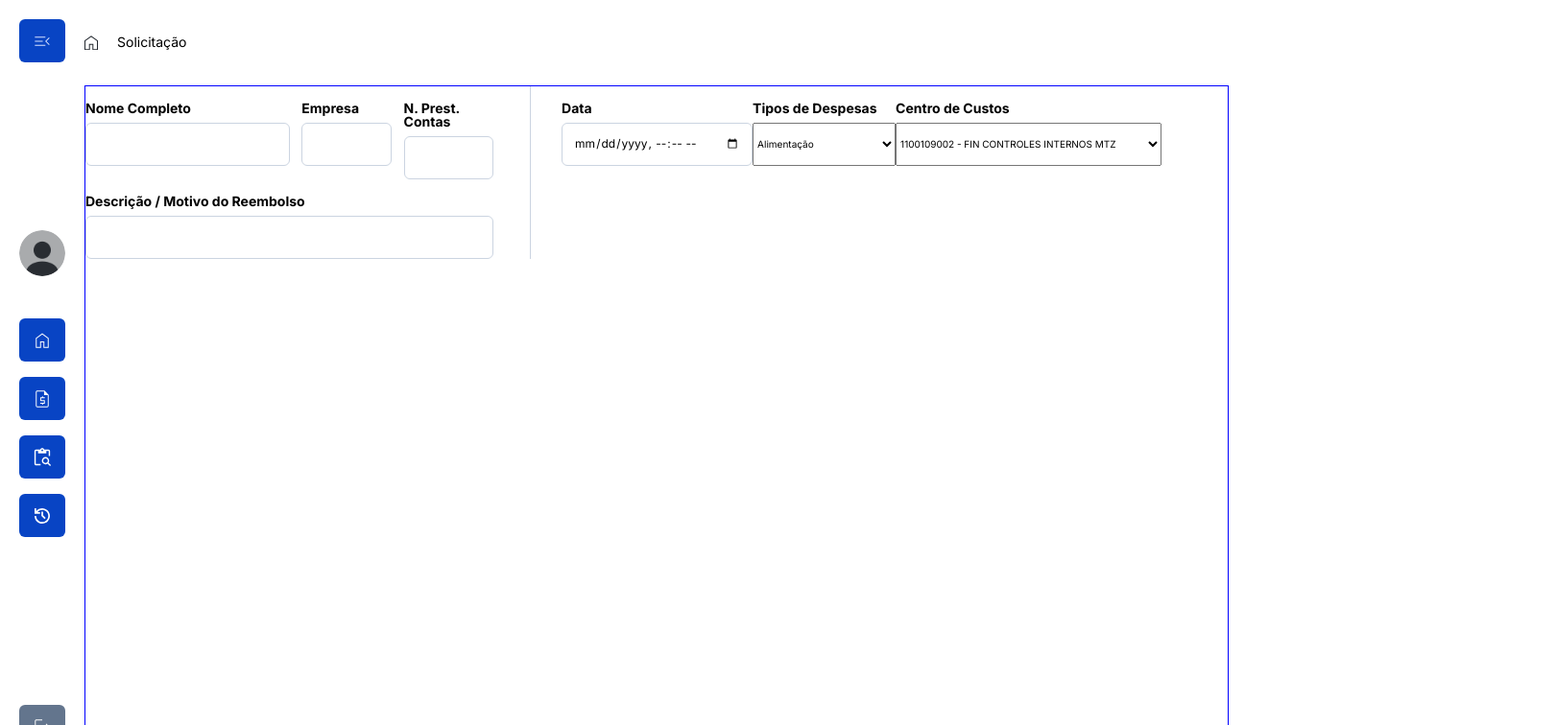
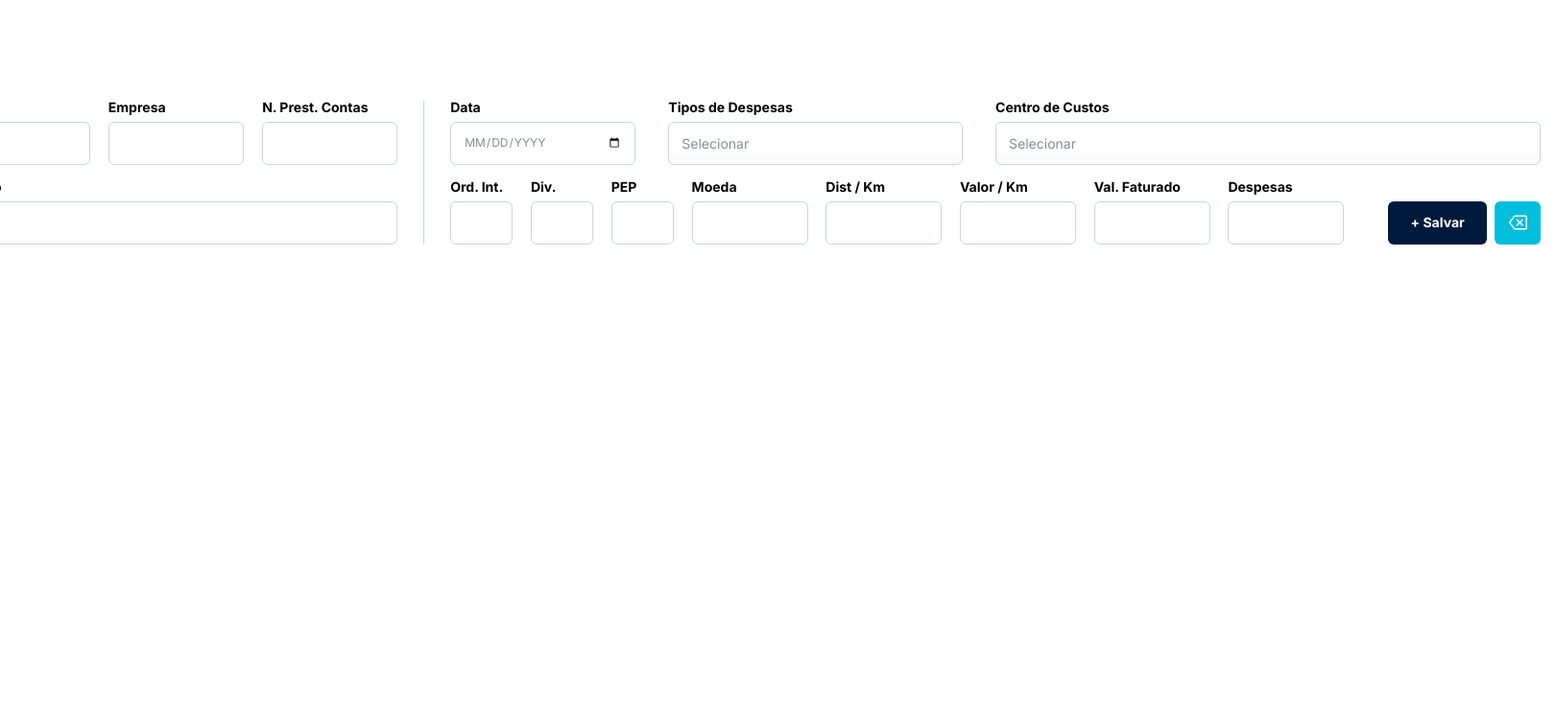
Before and after one commit to rosadevsolutions/2025-vainaweb-sispar, a React (Vite) app: page /solicitacao in a window 1280 px wide. Shown: the top 756 px of the page at 96% size, 1621 px wide, since content can reach past the window. Built offline with nearby package versions, Linux system fonts and the light colour scheme.

Commit message:
componente solicitacao form

```diff
--- a/src/components/Solicitacao/Solicitacao.jsx
+++ b/src/components/Solicitacao/Solicitacao.jsx
@@ -1,6 +1,7 @@
-import Breadcrumb from "../Breadcrumb/Breadcrumb"
-import NavBar from "../NavBar/NavBar"
-import styles from "./Solicitacao.module.scss"
+import IconDelete from "../../assets/Solicitacao/icon-delete.svg";
+import Breadcrumb from "../Breadcrumb/Breadcrumb";
+import NavBar from "../NavBar/NavBar";
+import styles from "./Solicitacao.module.scss";
 
 export default function Solicitacao() {
   return (
@@ -13,6 +14,7 @@ export default function Solicitacao() {
           <div className={styles.main__content}>
             <form  className={styles.form__wrapper}>
               <div className={styles.form__container1}>
+                <div className={styles.form__container1__top}>
                   <div className={`${styles.form__field} ${styles.form__field__nome}`}>
                     <label className={styles.form__label}>Nome Completo</label>
                     <input className={`${styles.form__input} ${styles.form__input__nome}`} type="text" name="nomeCompleto" />
@@ -27,41 +29,99 @@ export default function Solicitacao() {
                     <label className={styles.form__label}>N. Prest. Contas</label>
                     <input className={`${styles.form__input} ${styles.form__input__prestacao}`} type="number" name="prestacaoContas" />
                   </div>
-
+                </div>
+                <div className={styles.form__container1__bottom}>
                   <div className={`${styles.form__field} ${styles.form__field__reembolso}`}>
                     <label className={styles.form__label}>Descrição / Motivo do Reembolso</label>
                     <input className={`${styles.form__input} ${styles.form__input__reembolso}`} type="text" name="descricao" />
+                  </div>
                 </div>
               </div>
 
               <div className={styles.form__spacer}></div>
 
               <div className={styles.form__container2}>
-                <div className={`${styles.form__field} ${styles.form__field__data}`}>
+                <div className={styles.form__container2__top}>
+                  <div className={`${styles.form__field} ${styles.form__field__date}`}>
                     <label className={styles.form__label}>Data</label>
-                  <input className={`${styles.form__input} ${styles.form__input__data}`} type="datetime-local" name="data" />
+                    <input className={`${styles.form__input} ${styles.form__input__date}`} type="date" name="date" />
+                  </div>
+
+                  <div className={`${styles.form__field} ${styles.form__field__tiposdespesas}`}>
+                    <label className={styles.form__label}>Tipos de Despesas</label>
+                    <select className={`${styles.form__select} ${styles.form__select__tiposdespesas}`}>
+                      <option  className={`${styles.form__option} ${styles.form__option__tiposdespesas}`} value="" disabled selected hidden>Selecionar</option>
+                      <option className={`${styles.form__option} ${styles.form__option__tiposdespesas}`} value="alimentacao">Alimentação</option>
+                      <option className={`${styles.form__option} ${styles.form__option__tiposdespesas}`} value="combustuivel">Combustível</option>
+                      <option className={`${styles.form__option} ${styles.form__option__tiposdespesas}`} value="conducao">Condução</option>
+                      <option className={`${styles.form__option} ${styles.form__option__tiposdespesas}`} value="estacionamento">Estacionamento</option>
+                      <option className={`${styles.form__option} ${styles.form__option__tiposdespesas}`} value="viagemAdministrativa">Viagem Administrativa</option>
+                      <option className={`${styles.form__option} ${styles.form__option__tiposdespesas}`} value="viagemOperacional">Viagem Operacional</option>
+                      <option className={`${styles.form__option} ${styles.form__option__tiposdespesas}`} value="eventosRepresentacao">Eventos de Representação</option>
+                    </select>
+                  </div>
+
+                  <div className={`${styles.form__field} ${styles.form__field__centrocustos}`}>
+                    <label className={styles.form__label}>Centro de Custos</label>
+                    <select className={styles.form__select}>
+                      <option  className={`${styles.form__option} ${styles.form__option__centrocustos}`} value="" disabled selected hidden>Selecionar</option>
+                      <option className={`${styles.form__option} ${styles.form__option__centrocustos}`} value="controlesInternos">1100109002 - FIN CONTROLES INTERNOS MTZ</option>
+                      <option className={`${styles.form__option} ${styles.form__option__centrocustos}`} value="vicePresidenciaFinancas">1100110002 - FIN VICE-PRESIDENCIA FINANCAS MTZ</option>
+                      <option className={`${styles.form__option} ${styles.form__option__centrocustos}`} value="contabilidade">1100110102 - FIN CONTABILIDADE MTZ</option>
+                    </select>
+                  </div>
+                </div>
+
+
+                <div className={styles.form__container2__bottom}>
+                  <div className={styles.form__container2__bottom__left}>
+                    <div className={`${styles.form__field} ${styles.form__field__ordint}`}>
+                      <label className={styles.form__label}>Ord. Int.</label>
+                      <input className={`${styles.form__input} ${styles.form__input__ordint}`} type="text" name="ordint" />
+                    </div>
+
+                    <div className={`${styles.form__field} ${styles.form__field__div}`}>
+                      <label className={styles.form__label}>Div.</label>
+                      <input className={`${styles.form__input} ${styles.form__input__div}`} type="text" name="div" />
+                    </div>
+
+                    <div className={`${styles.form__field} ${styles.form__field__pep}`}>
+                      <label className={styles.form__label}>PEP</label>
+                      <input className={`${styles.form__input} ${styles.form__input__pep}`} type="text" name="pep" />
+                    </div>
+
+                    <div className={`${styles.form__field} ${styles.form__field__moeda}`}>
+                      <label className={styles.form__label}>Moeda</label>
+                      <input className={`${styles.form__input} ${styles.form__input__moeda}`} type="text" name="moeda" />
+                    </div>
+
+                    <div className={`${styles.form__field} ${styles.form__field__distkm}`}>
+                      <label className={styles.form__label}>Dist / Km</label>
+                      <input className={`${styles.form__input} ${styles.form__input__distkm}`} type="text" name="distkm" />
+                    </div>
+
+                    <div className={`${styles.form__field} ${styles.form__field__valorkm}`}>
+                      <label className={styles.form__label}>Valor / Km</label>
+                      <input className={`${styles.form__input} ${styles.form__input__valorkm}`} type="text" name="valorkm" />
+                    </div>
+
+                    <div className={`${styles.form__field} ${styles.form__field__valorfaturado}`}>
+                      <label className={styles.form__label}>Val. Faturado</label>
+                      <input className={`${styles.form__input} ${styles.form__input__valorfaturado}`} type="text" name="valorfaturado" />
                     </div>
 
                     <div className={`${styles.form__field} ${styles.form__field__despesas}`}>
-                  <label className={styles.form__label}>Tipos de Despesas</label>
-                  <select className={`${styles.form__select} ${styles.form__select_despesas}`}>
-                    <option className={`${styles.form__option} ${styles.form__option__despesas}`} value="alimentacao">Alimentação</option>
-                    <option className={`${styles.form__option} ${styles.form__option__despesas}`} value="combustuivel">Combustível</option>
-                    <option className={`${styles.form__option} ${styles.form__option__despesas}`} value="conducao">Condução</option>
-                    <option className={`${styles.form__option} ${styles.form__option__despesas}`} value="estacionamento">Estacionamento</option>
-                    <option className={`${styles.form__option} ${styles.form__option__despesas}`} value="viagemAdministrativa">Viagem Administrativa</option>
-                    <option className={`${styles.form__option} ${styles.form__option__despesas}`} value="viagemOperacional">Viagem Operacional</option>
-                    <option className={`${styles.form__option} ${styles.form__option__despesas}`} value="eventosRepresentacao">Eventos de Representação</option>
-                  </select>
+                      <label className={styles.form__label}>Despesas</label>
+                      <input className={`${styles.form__input} ${styles.form__input__despesas}`} type="text" name="despesas" />
+                    </div>
                   </div>
 
-                <div className={`${styles.form__field} ${styles.form__field__custos}`}>
-                  <label className={styles.form__label}>Centro de Custos</label>
-                  <select className={styles.form__select}>
-                    <option className={`${styles.form__option} ${styles.form__option__custos}`} value="controlesInternos">1100109002 - FIN CONTROLES INTERNOS MTZ</option>
-                    <option className={`${styles.form__option} ${styles.form__option__custos}`} value="vicePresidenciaFinancas">1100110002 - FIN VICE-PRESIDENCIA FINANCAS MTZ</option>
-                    <option className={`${styles.form__option} ${styles.form__option__custos}`} value="contabilidade">1100110102 - FIN CONTABILIDADE MTZ</option>
-                  </select>
+                  <div className={styles.form__container2__bottom__right}>
+                    <button className={`${styles.form__button} ${styles.form__field__maissalvar}`} type="submit" name="maissalvar" value="salvar">+ Salvar</button>
+                    <button className={`${styles.form__button} ${styles.form__field__limpar}`} type="submit" name="limpar" value="limpar">
+                      <img src={IconDelete} alt="Delete" title="Delete" />
+                    </button>
+                  </div>
                 </div>
               </div>
             </form>
--- a/src/components/Solicitacao/Solicitacao.module.scss
+++ b/src/components/Solicitacao/Solicitacao.module.scss
@@ -1,14 +1,18 @@
 .page{
   &__wrapper{
+    background-color: var(--color-grey1);
     display: flex;
+    gap: 1rem;
     height: 100vh;
+    justify-content: center;
     width: 100%;
   }
 
   &__content{
+    background-color: var(--color-white);
     display: flex;
     flex-direction: column;
-    width: 95%;
+    padding: 0 1.6rem;
   }
 }
 
@@ -17,7 +21,7 @@
     align-items: flex-start;
     display: flex;
     height: 100vh;
-    border: 1px solid blue;
+    width: 183.2rem;
   }
 
   &__content{
@@ -30,26 +34,55 @@
 
 .form{
   &__wrapper{
+    align-items: flex-end;
     display: flex;
+    justify-content: space-between;
     width: 100%;
   }
 
   &__container1,
   &__container2{
     display: flex;
-    flex-wrap: wrap;
+    flex-flow: column;
+
+    &__top{
+      display: flex;
+      flex-flow: row wrap;
+      justify-content: space-between;
+    }
   }
 
   &__container1{
-    border-right: 0.08rem solid var(--color-grey2);
-    justify-content: space-between;
-    padding-right: 3.8rem;
-    width: 39%;
+    width: 35%;
   }
 
   &__container2{
-    padding-left: 3.2rem;
-    width: 60%;
+    width: 62%;
+
+    &__bottom{
+      align-items: flex-end;
+      display: flex;
+      justify-content: space-between;
+      width: 100%;
+
+      &__left{
+        display: flex;
+        justify-content: space-between;
+        width: 82%
+      }
+
+      &__right{
+        align-items: flex-end;
+        display: flex;
+        justify-content: space-between;
+        width: 14%;
+      }
+    }
+  }
+
+  &__spacer{
+    border-left: 1px solid var(--color-grey2);
+    height: 15rem;
   }
 
   &__field{
@@ -58,28 +91,72 @@
     gap: 0.8rem;
     margin-top: 1.6rem;
 
-    &__nome{
-      width: 50%;
+    &__date{
+      width: 17%;
     }
 
     &__empresa,
-    &__prestacao,
-    &__distkm,
-    &__valorkm,
-    &__valortaxa,
-    &__valorfaturado{
+    &__prestacao{
       width: 22%;
+    }
+
+    &__nome,
+    &__centrocustos{
+      width: 50%;
     }
 
     &__reembolso{
       width: 100%;
     }
 
+    &__moeda,
+    &__distkm,
+    &__valorkm,
+    &__valortaxa,
+    &__valorfaturado,
+    &__despesas{
+      width: 13%;
+    }
+
+    &__tiposdespesas{
+      width: 27%;
+    }
+
     &__ordint,
     &__pep,
-    &__div,
-    &__moeda{
-      width: 20%;
+    &__div{
+      width: 7%;
+    }
+
+    &__maissalvar,
+    &__limpar{
+      align-items: center;
+      border: none;
+      border-radius: 0.6rem;
+      color: var(--color-white);
+      cursor: pointer;
+      height: 4.5rem;
+      justify-content: center;
+    }
+
+    &__maissalvar{
+      background-color: var(--color-blue1);
+      font-size: 1.4rem;
+      font-weight: 700;
+      transition: background-color 1s;
+      width: 65%;
+    }
+
+    &__limpar{
+      background-color: var(--color-blue3);
+      display: flex;
+      padding: 1.4rem;
+      transition: background-color .5s;
+      width: 30%;
+
+      &:hover{
+        background-color: var(--color-blue4);
+      }
     }
   }
 
@@ -88,16 +165,58 @@
     font-weight: 700;
   }
 
-  &__input{
+  &__input,
+  &__select{
     border: 0.08rem solid var(--color-grey2);
     border-radius: 0.6rem;
+    color: var(--color-grey5);
     font-size: 1.2rem;
     height: 4.5rem;
-    padding: 1.2rem;
     width: 100%;
   }
 
+  &__input{
+    padding: 1.2rem 1.3rem;
+
+    &__date{
+      appearance: none;
+      text-transform: uppercase;
+    }
+  }
+
   &__select{
-    height: 4.5rem;
+    appearance: none;
+    background-color: transparent;
+    border: none;
+    padding: 0 1em 0 0;
+    margin: 0;
+    width: 100%;
+    font-family: inherit;
+    font-size: inherit;
+    cursor: inherit;
+    line-height: inherit;
+    outline: none;
+
+    border: 1px solid var(--color-grey2);
+    border-radius: 0.6rem;
+    padding: 1.2rem 1.3rem;
+    font-size: 1.4rem;
+    cursor: pointer;
+    line-height: 1.1;
+    background-color: #FFF;
+    background-image: linear-gradient(to top, #f9f9f9, #fff 33%);
+    display: grid;
+    grid-template-areas: "select";
+    align-items: center;
+  }
+
+  .form__select::after{
+    content: "";
+    width: 0.8em;
+    height: 0.5em;
+    background-color: var(--select-border);
+    clip-path: polygon(100% 0%, 0 0%, 50% 100%);
+    grid-area: select;
+    justify-self: end;
   }
 }
```
Lines whose indentation alone changed are shown as unchanged.
